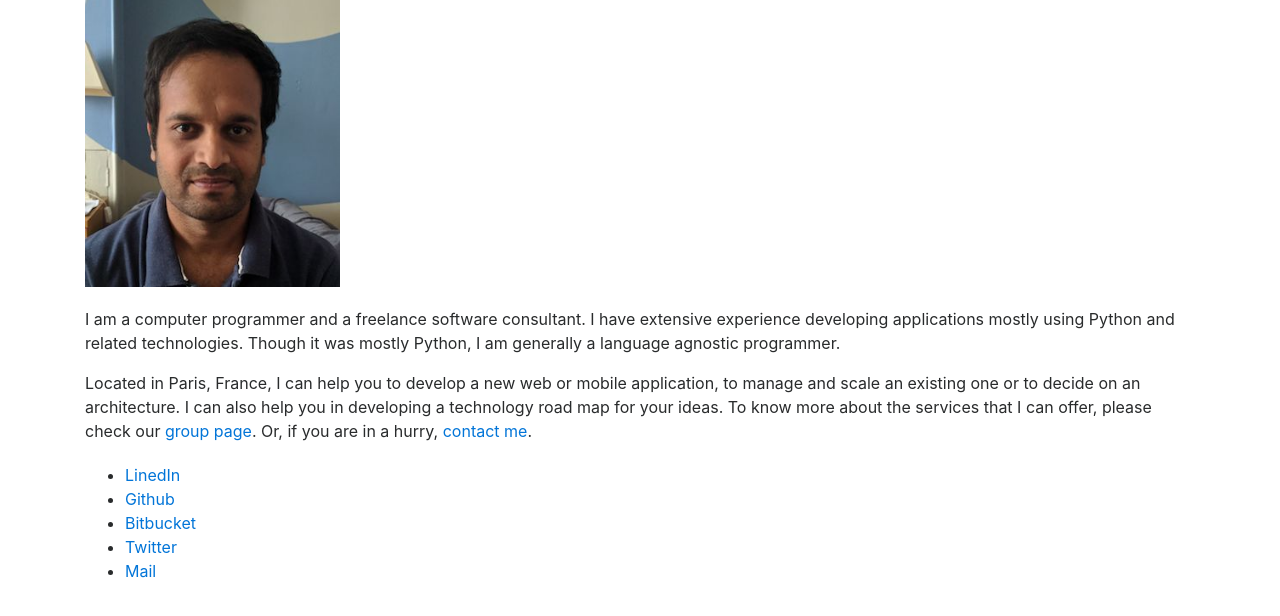
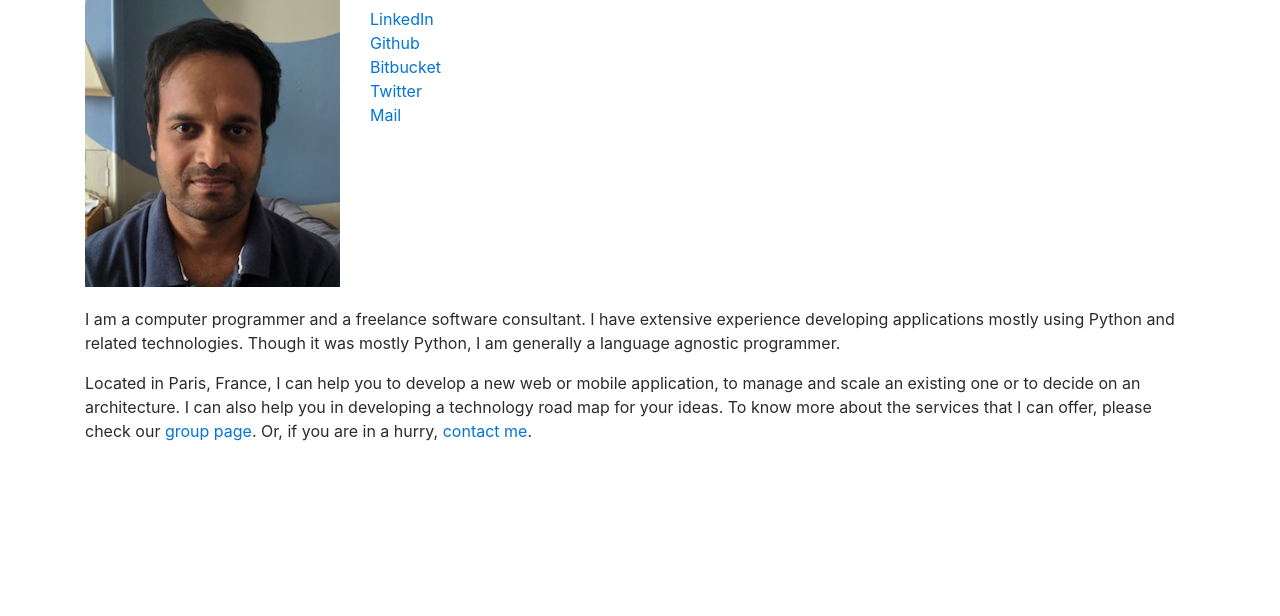
Before and after one commit to jayeshv/jayeshv, a plain HTML site: page index.html in a window 1280 px wide. Shown: the part 54-670 px from the top of the page. Drawn offline with nearby package versions, Linux system fonts and the light colour scheme.

Commit message:
small change

```diff
--- a/index.html
+++ b/index.html
@@ -11,6 +11,15 @@
         </div>
         <div class="col-5">
           <h3>Jayesh V</h3>
+          <div style="margin-top:10px; margin-left: 0px;">
+            <ul class="list-unstyled">
+              <li><a href="https://www.linkedin.com/in/jayeshv/">LinkedIn</a></li>
+              <li><a href="github.com/jayeshv">Github</a></li>
+              <li><a href="bitbucket.org/jayeshv">Bitbucket</a></li>
+              <li><a href="twitter.com/jayeshv">Twitter</a></li>
+              <li><a href="mailto:jayesh.mail@gmail.com">Mail</a></li>
+            </ul>
+          </div>
         </div>
       </div>
 
@@ -28,15 +37,6 @@
           Or, if you are in a hurry, <a href="mailto:jayesh.mail@gmail.com">contact me</a>.
         </p>
       </div>
-      <div style="margin-top:20px;">
-        <ul>
-          <li><a href="https://www.linkedin.com/in/jayeshv/">LinedIn</a></li>
-          <li><a href="github.com/jayeshv">Github</a></li>
-          <li><a href="bitbucket.org/jayeshv">Bitbucket</a></li>
-          <li><a href="twitter.com/jayeshv">Twitter</a></li>
-          <li><a href="mailto:jayesh.mail@gmail.com">Mail</a></li>
-        </ul>
-      </div>
     </div>
   </body>
 </html>
```
